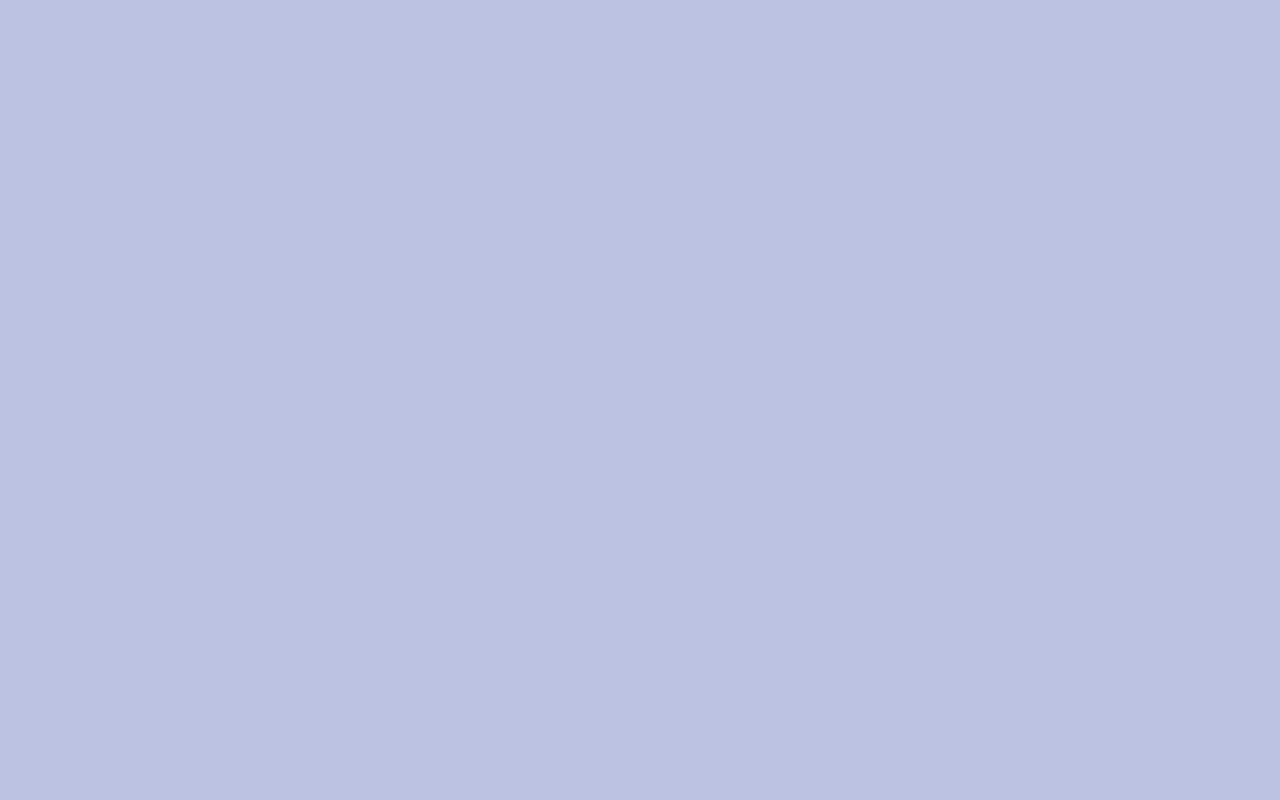
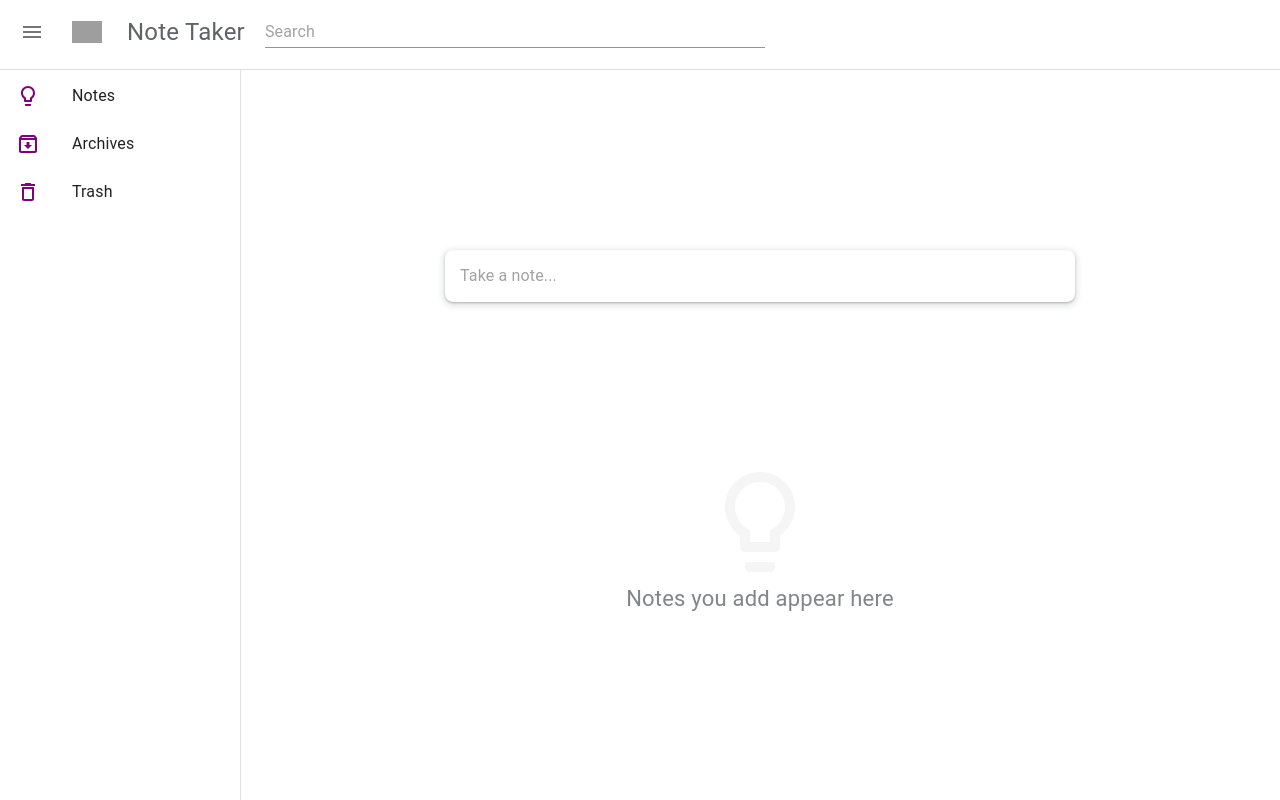
Before and after one commit to Elmedinalahu/Note-taking-Service, a React (Create React App) app in the folder notes-service-react/: page /edit in a window 1280 px wide. Before the commit this address had no page. Built offline with nearby package versions, Linux system fonts and the light colour scheme; grey boxes are pictures that could not be loaded.

Commit message:
Added edit button

```diff
--- a/notes-service-react/src/App.css
+++ b/notes-service-react/src/App.css
@@ -46,7 +46,6 @@ body{
   justify-content: center;
   align-items: center;
   min-height: 100vh;
-  background-color: #BBC2E2;
 }
 .login {
   width: 330px;
--- a/notes-service-react/src/App.js
+++ b/notes-service-react/src/App.js
@@ -15,9 +15,9 @@ function App() {
 
     <Router>
         <Routes>
-          <Route path="/" element={<Login />} />
-          <Route  path="/signup" element={<SignUp />}/>
-          <Route path="/home" element={<Home />}/>
+          <Route path="/login" element={<Login />} />
+          <Route path="/signup" element={<SignUp />}/>
+          <Route path="/*" element={<Home />}/>
         </Routes>
       </Router>
 
--- a/notes-service-react/src/components/Home.jsx
+++ b/notes-service-react/src/components/Home.jsx
@@ -7,20 +7,23 @@ import SwipeDrawer from './SwipeDrawer';
 import Notes from './notes/Notes';
 import Archives from './archives/Archives';
 import DeleteNotes from './delete/DeleteNotes';
+import EditNotes from './edit/EditNotePage';
+import DataProvider from '../context/DataProvider';
 
 
 const Home = () => {
     return (
-        <Box style={{ display: 'flex', width: '100%' }}>
-            <Router>
+        <DataProvider>
+            <Box style={{ display: 'flex', width: '100%' }}>
                 <SwipeDrawer />
                 <Routes>
-                    <Route path='/' element={<Notes />} />
+                    <Route path='/*' element={<Notes />} />
                     <Route path='/archive' element={<Archives />} />
                     <Route path='/delete' element={<DeleteNotes />} />
+                    <Route path='/note/:noteID/*' element={<EditNotes />} />
                 </Routes>
-            </Router>
-        </Box>
+            </Box>
+        </DataProvider>
     )
 }
 
--- a/notes-service-react/src/components/NavList.jsx
+++ b/notes-service-react/src/components/NavList.jsx
@@ -7,7 +7,7 @@ import { Link } from 'react-router-dom';
 const NavList = () => {
 
     const navList = [
-        { id: 1, name: 'Notes', icon: <Lightbulb />, route: '/' },
+        { id: 1, name: 'Notes', icon: <Lightbulb />, route: '/home' },
         { id: 2, name: 'Archives', icon: <Archive />, route: '/archive' },
         { id: 3, name: 'Trash', icon: <Delete />, route: '/delete' },
 
--- /dev/null
+++ b/notes-service-react/src/components/edit/EditNotePage.jsx
@@ -0,0 +1,37 @@
+import { useContext } from 'react';
+import { Route, Routes, useParams } from "react-router-dom";
+
+import { Box, Grid } from '@mui/material';
+import { styled } from '@mui/material/styles';
+
+import { DataContext } from '../../context/DataProvider';
+
+//components
+import Note from '../notes/Note';
+
+const DrawerHeader = styled('div')(({ theme }) => ({
+    ...theme.mixins.toolbar,
+}));
+
+const EditNotes = (props) => {
+    const { noteID } = useParams();
+
+    const { notes } = useContext(DataContext);
+
+    const note = notes[0] || {};
+    return (
+        <Box sx={{ display: 'flex', width: '100%' }}>
+            <Box sx={{ p: 3, width: '100%' }}>
+                <DrawerHeader />
+                <Grid container>
+                    <Routes>
+                        <Route path='/*' element={<Note note={note} />} />
+                        <Route path='/edit' element={<Note note={note} />} />
+                    </Routes>
+                </Grid>
+            </Box>
+        </Box>
+    )
+}
+
+export default EditNotes;
--- a/notes-service-react/src/components/notes/Note.jsx
+++ b/notes-service-react/src/components/notes/Note.jsx
@@ -1,8 +1,9 @@
 import { useContext } from 'react';
 import { Card, CardContent, CardActions, Typography, Tooltip, IconButton } from '@mui/material';
 import { styled } from '@mui/material/styles';
-import { ArchiveOutlined, DeleteOutlineOutlined as Delete } from '@mui/icons-material';
+import { ArchiveOutlined, DeleteOutlineOutlined as Delete, Edit } from '@mui/icons-material';
 import { DataContext } from '../../context/DataProvider';
+import { Link } from 'react-router-dom';
 
 
 const Archive = styled(ArchiveOutlined)`
@@ -42,6 +43,13 @@ const Note = ({ note }) => {
                     <Typography>{note.text}</Typography>
                 </CardContent>
                 <CardActions style={{ justifyContent: "flex-end" }}>
+                <Tooltip title="Edit">
+                    <Link to={"/note/" + note.id + "/edit"}>
+                    <IconButton>
+                    <Edit fontSize="small" />
+                    </IconButton>
+                    </Link>
+                </Tooltip>
                 <Tooltip title="Archive">
                     <IconButton>
                     <Archive
```
